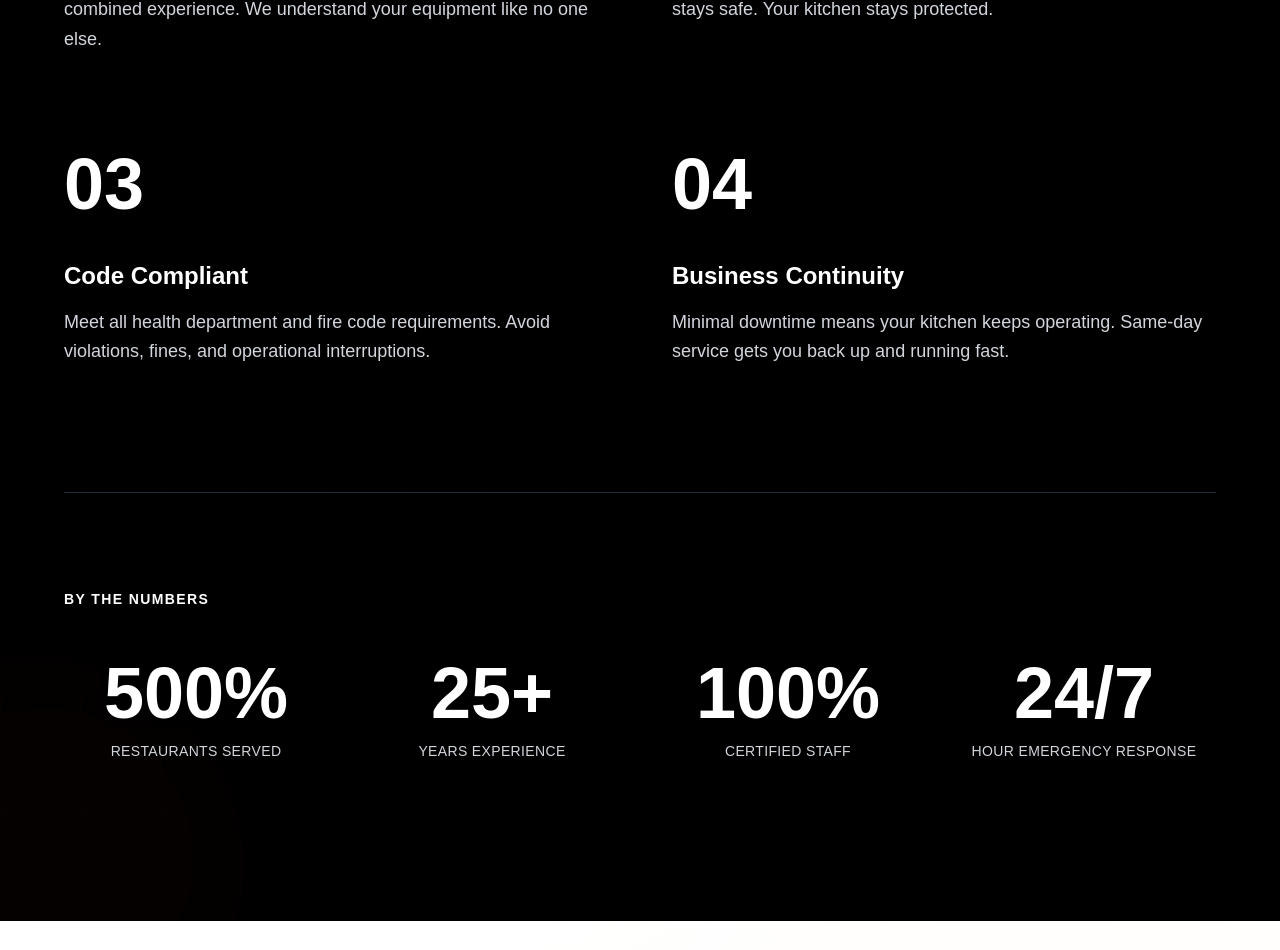
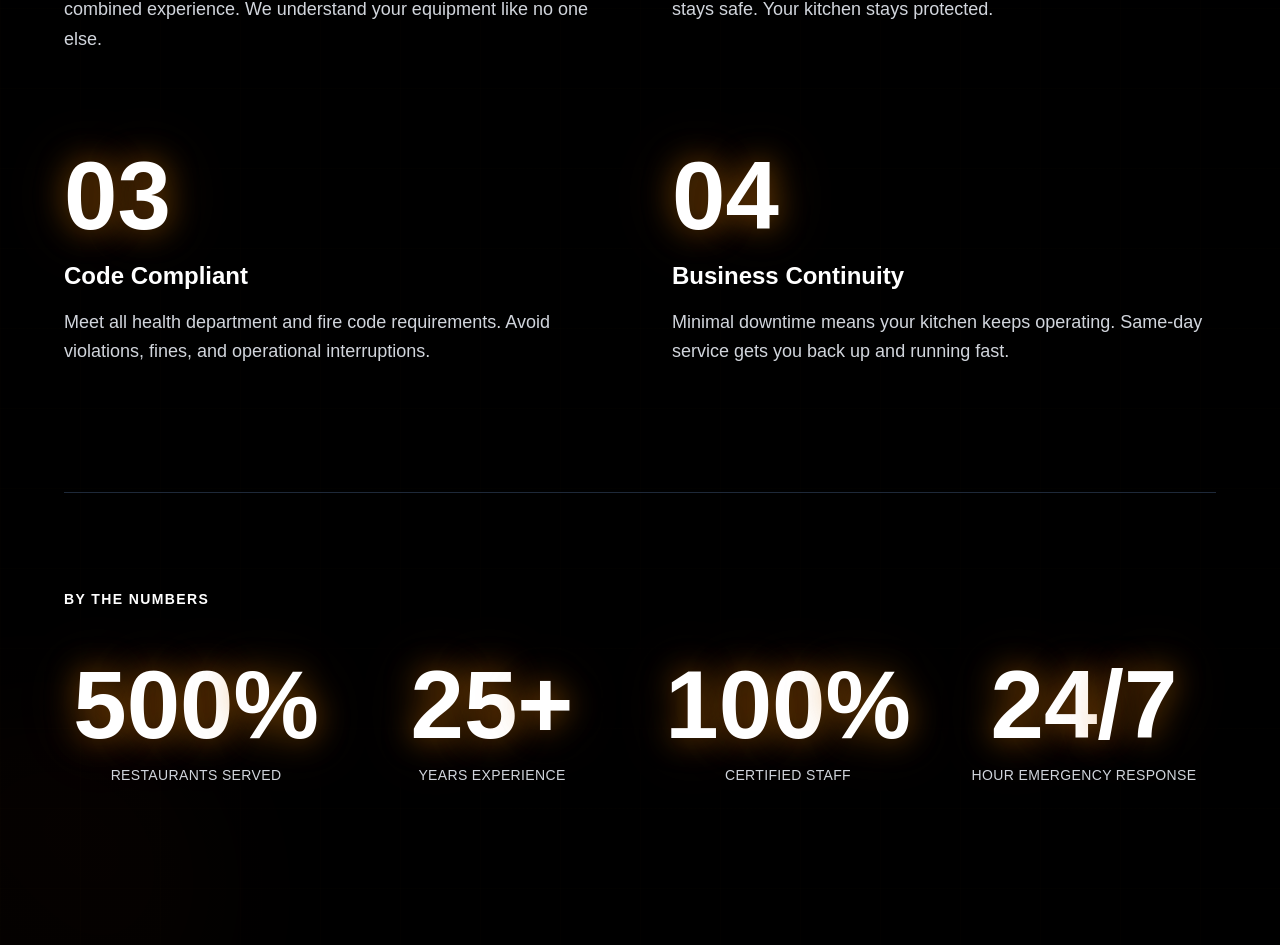
Before and after one commit to backdoc123/total-restaurant-care, a Next.js app: page / in a window 1280 px wide. Shown: the part 3452-4402 px from the top of the page. Built offline with nearby package versions, Linux system fonts and the light colour scheme.

Commit message:
TRC V7: BRIGHT copper numbers with glow effect in Why Choose TRC section for maximum visibility and contrast against black background

```diff
--- a/components/WhyTRC.tsx
+++ b/components/WhyTRC.tsx
@@ -112,7 +112,7 @@ export default function WhyTRC() {
           viewport={{ once: true }}
           className="mb-20 max-w-3xl"
         >
-          <p className="text-copper-400 font-sans text-sm uppercase tracking-widest font-bold mb-4">Why Choose TRC</p>
+          <p className="text-copper-500 font-sans text-sm uppercase tracking-widest font-bold mb-4">Why Choose TRC</p>
           <h2 className="text-5xl sm:text-6xl font-sans font-black leading-tight mb-8 text-white">
             The Standard for Commercial Kitchen Cleaning
           </h2>
@@ -135,9 +135,11 @@ export default function WhyTRC() {
               variants={itemVariants}
               className="group"
             >
-              {/* Number badge - HIGH CONTRAST copper on black */}
+              {/* Number badge - BRIGHT COPPER on BLACK */}
               <div className="mb-8 h-20">
-                <span className="text-7xl font-black text-copper-400 tabular-nums drop-shadow-lg">
+                <span className="text-8xl font-black text-copper-500 tabular-nums" style={{
+                  textShadow: '0 0 30px rgba(217, 119, 6, 0.5), 0 0 60px rgba(217, 119, 6, 0.3)'
+                }}>
                   {reason.number}
                 </span>
               </div>
@@ -164,7 +166,7 @@ export default function WhyTRC() {
           viewport={{ once: true }}
           className="border-t border-gray-800 pt-24"
         >
-          <p className="text-copper-400 font-sans text-sm uppercase tracking-widest font-bold mb-12">By The Numbers</p>
+          <p className="text-copper-500 font-sans text-sm uppercase tracking-widest font-bold mb-12">By The Numbers</p>
 
           <div className="grid grid-cols-2 md:grid-cols-4 gap-8">
             {[
@@ -181,7 +183,9 @@ export default function WhyTRC() {
                 viewport={{ once: true, margin: "-50px" }}
                 className="text-center group"
               >
-                <div className="text-6xl sm:text-7xl font-black text-copper-400 mb-3 group-hover:text-copper-300 transition-colors tabular-nums drop-shadow-lg">
+                <div className="text-7xl sm:text-8xl font-black text-copper-500 mb-3 group-hover:text-copper-400 transition-colors tabular-nums" style={{
+                  textShadow: '0 0 30px rgba(217, 119, 6, 0.5), 0 0 60px rgba(217, 119, 6, 0.3)'
+                }}>
                   <AnimatedNumber value={stat.value} duration={2.5} />
                   {stat.label.includes('Hour') ? '/7' : stat.label.includes('Years') ? '+' : '%'}
                 </div>
```
